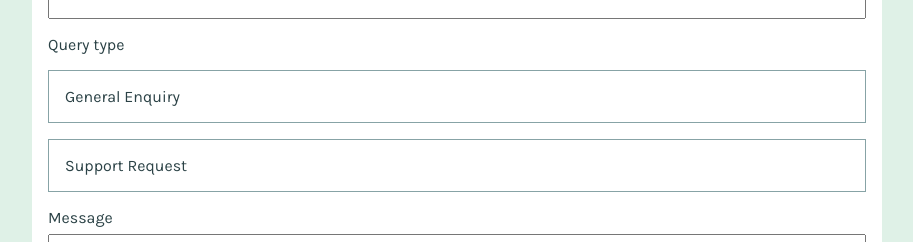
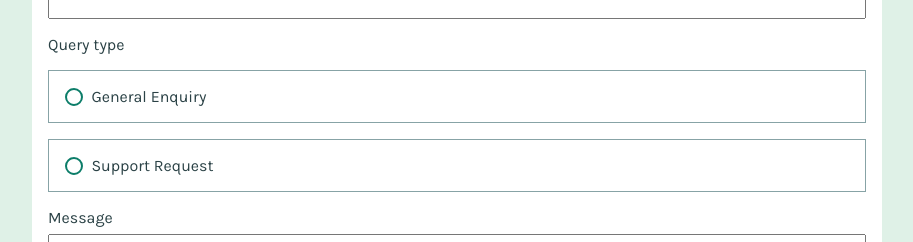
Before and after one commit to Risetech4drew/contact-form-main, a plain HTML site: page index.html in a window 1280 px wide. Shown: the part 334-576 px from the top of the page, without its empty margins (183-1096 px from the left). Drawn offline with Linux system fonts and the light colour scheme.

Commit message:
implemented custom radio for query type

```diff
--- a/index.html
+++ b/index.html
@@ -53,8 +53,7 @@
             name="query-type"
             required
           />
-          <span class="custom-radio"></span>
-          <span>General Enquiry</span>
+          General Enquiry
         </label>
         <label class="radio-container row" for="support-request"
           ><input
@@ -64,8 +63,8 @@
             id="support-request"
             required
           />
-          <span class="custom-radio"></span>
-          <span>Support Request</span>
+
+          Support Request
         </label>
         <label for="message">
           Message
--- a/styles.css
+++ b/styles.css
@@ -70,14 +70,38 @@ fieldset {
   border: 1px solid var(--neutral-grey-medium);
   padding: 1em;
   align-items: center;
+  gap: 0.5em;
 }
 /* hiding default browser radio input */
 .radio-container input {
-  position: absolute;
-  opacity: 0;
+  appearance: none;
   cursor: pointer;
+  background: var(--neutral-white);
+  margin: 0;
+  font: inherit;
+  color: var(--primary-green-medium);
+  width: 1.15em;
+  height: 1.15em;
+  border: 0.15em solid var(--primary-green-medium);
+  border-radius: 50%;
+
+  display: flex;
+  justify-content: center;
+  align-items: center;
 }
-/* custom radio */
+
+.radio-container input::before {
+  content: "";
+  width: 0.65em;
+  height: 0.65em;
+  border-radius: 50%;
+  transform: scale(0);
+  transition: 120ms transfrom ease-in-out;
+  box-shadow: inset 1em 1em var(--neutral-grey-medium);
+}
+.radio-container input:checked::before {
+  transform: scale(1);
+}
 
 button {
   display: block;
```
